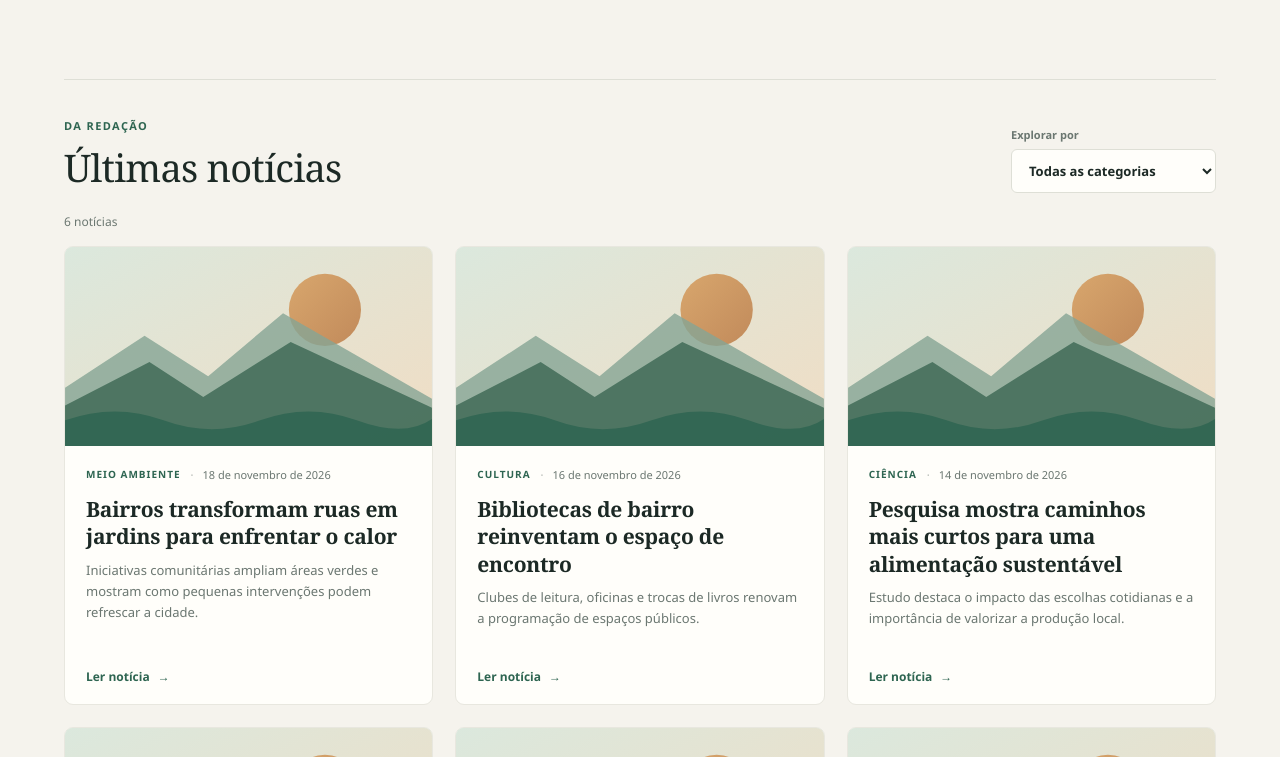
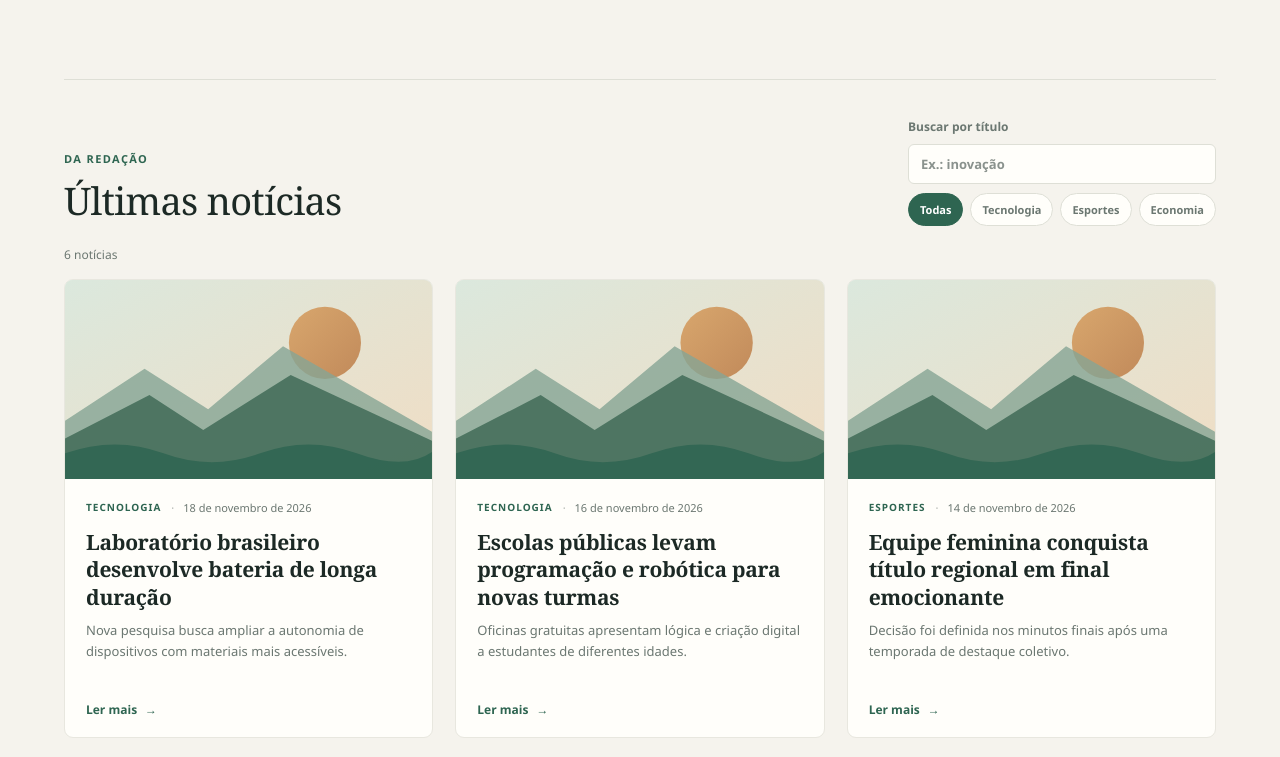
Before and after one commit to cadurosa/portal-not-cias-mvp, a plain HTML site: page index.html in a window 1280 px wide. Shown: the part 533-1290 px from the top of the page. Drawn offline with Linux system fonts and the light colour scheme.

Commit message:
feat: add category and title filters
Co-authored-by: Copilot <223556219+Copilot@users.noreply.github.com>

```diff
--- a/index.html
+++ b/index.html
@@ -8,7 +8,7 @@
   <title>Panorama — Notícias e ideias</title>
   <link rel="icon" href="assets/placeholder.svg" type="image/svg+xml">
   <link rel="stylesheet" href="styles.css">
-  <script src="noticias.js" defer></script>
+  <script src="script.js" defer></script>
 </head>
 <body>
   <header class="site-header">
@@ -32,17 +32,21 @@
           <p class="eyebrow section-eyebrow">Da redação</p>
           <h2 id="news-heading">Últimas notícias</h2>
         </div>
-        <label class="filter-label" for="category-filter">
-          <span>Explorar por</span>
-          <select id="category-filter" aria-label="Filtrar notícias por categoria">
-            <option value="todas">Todas as categorias</option>
-          </select>
-        </label>
+        <div class="filter-panel">
+          <label class="search-label" for="news-search">Buscar por título</label>
+          <input id="news-search" class="search-input" type="search" placeholder="Ex.: inovação" autocomplete="off">
+          <div class="category-controls" role="group" aria-label="Filtrar notícias por categoria">
+            <button class="category-button" type="button" data-category="Todas" aria-pressed="true">Todas</button>
+            <button class="category-button" type="button" data-category="Tecnologia" aria-pressed="false">Tecnologia</button>
+            <button class="category-button" type="button" data-category="Esportes" aria-pressed="false">Esportes</button>
+            <button class="category-button" type="button" data-category="Economia" aria-pressed="false">Economia</button>
+          </div>
+        </div>
       </div>
 
       <p id="results-count" class="results-count" aria-live="polite"></p>
       <div id="news-list" class="news-grid" aria-live="polite"></div>
-      <p id="empty-state" class="empty-state" hidden>Nenhuma notícia encontrada nesta categoria.</p>
+      <p id="empty-state" class="empty-state" hidden>Nenhuma notícia encontrada. Tente outra categoria ou busca.</p>
     </section>
   </main>
 
--- a/noticias.js
+++ /dev/null
@@ -1,203 +0,0 @@
-const noticias = [
-  {
-    id: 1,
-    title: "Bairros transformam ruas em jardins para enfrentar o calor",
-    category: "Meio ambiente",
-    date: "2026-11-18",
-    summary: "Iniciativas comunitárias ampliam áreas verdes e mostram como pequenas intervenções podem refrescar a cidade.",
-    content: [
-      "Em diferentes bairros, moradores estão se unindo para transformar calçadas, terrenos antes abandonados e pequenos recuos em espaços verdes. A ideia é simples: plantar espécies nativas, criar áreas de sombra e aproximar as pessoas da natureza sem esperar por grandes obras.",
-      "Além de deixar as ruas mais agradáveis, árvores e jardins ajudam a reduzir a temperatura local e atraem polinizadores. Em alguns projetos, os próprios vizinhos cuidam das mudas e organizam mutirões para manter os espaços.",
-      "Especialistas lembram que o planejamento é essencial. Escolher espécies adequadas ao clima e prever a manutenção faz com que as iniciativas tragam benefícios duradouros para toda a comunidade."
-    ],
-    image: "assets/placeholder.svg"
-  },
-  {
-    id: 2,
-    title: "Bibliotecas de bairro reinventam o espaço de encontro",
-    category: "Cultura",
-    date: "2026-11-16",
-    summary: "Clubes de leitura, oficinas e trocas de livros renovam a programação de espaços públicos.",
-    content: [
-      "As bibliotecas de bairro estão abrindo as portas para atividades que vão além do empréstimo de livros. Rodas de conversa, clubes de leitura e oficinas criativas aproximam públicos de todas as idades e fazem desses espaços pontos de encontro no cotidiano.",
-      "Muitas programações são construídas com a participação dos próprios moradores. A troca de livros, por exemplo, convida visitantes a compartilhar histórias e descobrir autores que talvez não encontrassem nas prateleiras.",
-      "Com iniciativas acessíveis e uma agenda diversa, as bibliotecas reafirmam seu papel como espaços públicos de aprendizagem, convivência e imaginação."
-    ],
-    image: "assets/placeholder.svg"
-  },
-  {
-    id: 3,
-    title: "Pesquisa mostra caminhos mais curtos para uma alimentação sustentável",
-    category: "Ciência",
-    date: "2026-11-14",
-    summary: "Estudo destaca o impacto das escolhas cotidianas e a importância de valorizar a produção local.",
-    content: [
-      "Uma nova pesquisa sobre hábitos alimentares aponta que escolhas práticas, feitas no dia a dia, podem contribuir para sistemas de alimentação mais sustentáveis. O estudo destaca a diversidade de alimentos, o aproveitamento integral e a proximidade entre produção e consumo.",
-      "Pesquisadores ressaltam que não existe uma solução única: a realidade de cada região e o acesso a alimentos precisam ser considerados. Feiras locais e redes de produtores podem ajudar a criar alternativas adequadas a cada comunidade.",
-      "O trabalho também reforça a importância de combinar informação clara com políticas que facilitem o acesso a opções saudáveis e produzidas de forma responsável."
-    ],
-    image: "assets/placeholder.svg"
-  },
-  {
-    id: 4,
-    title: "Ciclovias conectadas mudam a rotina de quem pedala",
-    category: "Cidades",
-    date: "2026-11-12",
-    summary: "Novos trechos planejados em conjunto facilitam deslocamentos e conectam diferentes regiões.",
-    content: [
-      "Quando trechos de ciclovia se conectam, pedalar deixa de ser apenas uma opção para trajetos curtos e passa a integrar a rotina de mais pessoas. Em várias cidades, planos recentes priorizam ligações entre bairros, terminais de transporte e áreas de trabalho.",
-      "Quem usa a bicicleta diariamente diz que a continuidade dos caminhos traz mais previsibilidade para os percursos. A sinalização, a iluminação e a manutenção também são aspectos importantes para tornar a experiência mais confortável.",
-      "A participação de moradores no planejamento ajuda a identificar os trajetos mais úteis e a orientar melhorias futuras na infraestrutura."
-    ],
-    image: "assets/placeholder.svg"
-  },
-  {
-    id: 5,
-    title: "Festival independente leva música a espaços pouco convencionais",
-    category: "Cultura",
-    date: "2026-11-10",
-    summary: "Apresentações em praças e centros comunitários aproximam artistas locais de novos públicos.",
-    content: [
-      "Uma programação musical independente está ocupando praças, centros comunitários e outros espaços do cotidiano. A proposta aproxima artistas locais do público e transforma lugares familiares em palcos para novas descobertas.",
-      "Além dos shows, o festival oferece conversas com músicos e atividades para quem quer conhecer os bastidores da produção cultural. A entrada gratuita ou a preços acessíveis amplia as oportunidades de participação.",
-      "Organizadores e artistas veem a iniciativa como uma forma de fortalecer a cena local e incentivar encontros entre diferentes gerações e estilos musicais."
-    ],
-    image: "assets/placeholder.svg"
-  },
-  {
-    id: 6,
-    title: "Observação do céu convida curiosos a descobrir a astronomia",
-    category: "Ciência",
-    date: "2026-11-08",
-    summary: "Encontros gratuitos em parques oferecem telescópios e conversas para quem quer olhar as estrelas.",
-    content: [
-      "Em encontros abertos ao público, voluntários levam telescópios a parques e praças para apresentar o céu noturno a quem passa. Não é preciso ter experiência: a atividade começa com perguntas simples e observações a olho nu.",
-      "As sessões ajudam a reconhecer constelações, acompanhar o movimento aparente dos astros e compreender fenômenos que muitas vezes parecem distantes. O contato direto com os instrumentos também desperta a curiosidade de crianças e adultos.",
-      "A programação depende das condições do tempo e é divulgada com antecedência pelos organizadores. Quem participa pode levar perguntas e compartilhar a experiência com outras pessoas."
-    ],
-    image: "assets/placeholder.svg"
-  }
-];
-
-const newsList = document.querySelector("#news-list");
-const categoryFilter = document.querySelector("#category-filter");
-const resultsCount = document.querySelector("#results-count");
-const emptyState = document.querySelector("#empty-state");
-const articleDialog = document.querySelector("#article-dialog");
-const closeDialogButton = document.querySelector(".dialog-close");
-const dateFormatter = new Intl.DateTimeFormat("pt-BR", {
-  day: "numeric",
-  month: "long",
-  year: "numeric"
-});
-
-function formatDate(date) {
-  return dateFormatter.format(new Date(`${date}T12:00:00`));
-}
-
-function createNewsCard(noticia) {
-  const card = document.createElement("article");
-  card.className = "news-card";
-
-  const image = document.createElement("img");
-  image.className = "card-image";
-  image.src = noticia.image;
-  image.alt = "";
-  image.loading = "lazy";
-
-  const body = document.createElement("div");
-  body.className = "card-body";
-
-  const meta = document.createElement("div");
-  meta.className = "card-meta";
-
-  const category = document.createElement("span");
-  category.className = "article-category";
-  category.textContent = noticia.category;
-
-  const date = document.createElement("time");
-  date.className = "article-date";
-  date.dateTime = noticia.date;
-  date.textContent = formatDate(noticia.date);
-
-  const title = document.createElement("h3");
-  title.className = "card-title";
-  title.textContent = noticia.title;
-
-  const summary = document.createElement("p");
-  summary.className = "card-summary";
-  summary.textContent = noticia.summary;
-
-  const readButton = document.createElement("button");
-  readButton.className = "read-button";
-  readButton.type = "button";
-  readButton.textContent = "Ler notícia";
-  readButton.setAttribute("aria-label", `Ler notícia: ${noticia.title}`);
-  readButton.addEventListener("click", () => openArticle(noticia));
-
-  meta.append(category, date);
-  body.append(meta, title, summary, readButton);
-  card.append(image, body);
-  return card;
-}
-
-function renderNews() {
-  const selectedCategory = categoryFilter.value;
-  const filteredNews = noticias.filter(
-    (noticia) => selectedCategory === "todas" || noticia.category === selectedCategory
-  );
-
-  newsList.replaceChildren(...filteredNews.map(createNewsCard));
-  resultsCount.textContent = `${filteredNews.length} ${filteredNews.length === 1 ? "notícia" : "notícias"}`;
-  emptyState.hidden = filteredNews.length !== 0;
-  newsList.hidden = filteredNews.length === 0;
-}
-
-function openArticle(noticia) {
-  document.querySelector("#dialog-image").src = noticia.image;
-  document.querySelector("#dialog-category").textContent = noticia.category;
-
-  const date = document.querySelector("#dialog-date");
-  date.dateTime = noticia.date;
-  date.textContent = formatDate(noticia.date);
-
-  document.querySelector("#dialog-title").textContent = noticia.title;
-  document.querySelector("#dialog-summary").textContent = noticia.summary;
-  document.querySelector("#dialog-text").replaceChildren(
-    ...noticia.content.map((paragraphText) => {
-      const paragraph = document.createElement("p");
-      paragraph.textContent = paragraphText;
-      return paragraph;
-    })
-  );
-
-  articleDialog.showModal();
-  closeDialogButton.focus();
-}
-
-for (const category of [...new Set(noticias.map((noticia) => noticia.category))]) {
-  const option = document.createElement("option");
-  option.value = category;
-  option.textContent = category;
-  categoryFilter.append(option);
-}
-
-categoryFilter.addEventListener("change", renderNews);
-closeDialogButton.addEventListener("click", () => articleDialog.close());
-articleDialog.addEventListener("cancel", (event) => {
-  event.preventDefault();
-  articleDialog.close();
-});
-articleDialog.addEventListener("keydown", (event) => {
-  if (event.key === "Escape") {
-    event.preventDefault();
-    articleDialog.close();
-  }
-});
-articleDialog.addEventListener("click", (event) => {
-  if (event.target === articleDialog) {
-    articleDialog.close();
-  }
-});
-
-renderNews();
--- /dev/null
+++ b/script.js
@@ -0,0 +1,204 @@
+const noticias = [
+  {
+    id: 1,
+    title: "Laboratório brasileiro desenvolve bateria de longa duração",
+    category: "Tecnologia",
+    date: "2026-11-18",
+    summary: "Nova pesquisa busca ampliar a autonomia de dispositivos com materiais mais acessíveis.",
+    content: [
+      "Uma equipe de pesquisadores brasileiros apresentou um protótipo de bateria que mantém o desempenho por mais ciclos de recarga. O projeto usa materiais abundantes e métodos de fabricação pensados para facilitar a produção em escala.",
+      "Os próximos testes vão avaliar a eficiência em diferentes temperaturas e condições de uso. A equipe também pretende compartilhar os resultados com empresas interessadas em desenvolver aplicações para dispositivos portáteis."
+    ],
+    image: "assets/placeholder.svg"
+  },
+  {
+    id: 2,
+    title: "Escolas públicas levam programação e robótica para novas turmas",
+    category: "Tecnologia",
+    date: "2026-11-16",
+    summary: "Oficinas gratuitas apresentam lógica e criação digital a estudantes de diferentes idades.",
+    content: [
+      "Uma rede de escolas públicas iniciou oficinas de programação e robótica com atividades práticas para estudantes. Os grupos constroem protótipos, aprendem conceitos de lógica e trabalham em conjunto para resolver desafios.",
+      "Educadores destacam que o objetivo é estimular a criatividade e a autonomia, sem exigir experiência prévia. Ao fim do semestre, as turmas vão apresentar seus projetos para famílias e para a comunidade escolar."
+    ],
+    image: "assets/placeholder.svg"
+  },
+  {
+    id: 3,
+    title: "Equipe feminina conquista título regional em final emocionante",
+    category: "Esportes",
+    date: "2026-11-14",
+    summary: "Decisão foi definida nos minutos finais após uma temporada de destaque coletivo.",
+    content: [
+      "A equipe feminina da cidade conquistou o campeonato regional depois de uma final disputada até os últimos minutos. O grupo virou o placar na etapa final, diante de uma torcida que lotou o ginásio.",
+      "A campanha foi marcada pela consistência defensiva e pela participação de atletas jovens. A comissão técnica agora prepara o elenco para a próxima etapa da competição."
+    ],
+    image: "assets/placeholder.svg"
+  },
+  {
+    id: 4,
+    title: "Corrida comunitária reúne moradores em parque renovado",
+    category: "Esportes",
+    date: "2026-11-12",
+    summary: "Evento gratuito oferece percursos para iniciantes, famílias e corredores experientes.",
+    content: [
+      "Centenas de moradores participaram de uma corrida comunitária realizada no parque municipal. O evento ofereceu diferentes distâncias e uma caminhada acessível para quem preferiu aproveitar o percurso em ritmo tranquilo.",
+      "Voluntários e organizações locais ajudaram a orientar os participantes e distribuir água. A iniciativa também marcou a reabertura de áreas do parque que passaram por melhorias recentes."
+    ],
+    image: "assets/placeholder.svg"
+  },
+  {
+    id: 5,
+    title: "Pequenos negócios ampliam vendas com feira de produtores locais",
+    category: "Economia",
+    date: "2026-11-10",
+    summary: "Encontro aproxima empreendedores dos consumidores e movimenta o comércio do bairro.",
+    content: [
+      "Uma feira semanal de produtores locais vem ajudando pequenos negócios a encontrar novos clientes. Alimentos, artesanato e produtos feitos na região ocupam as bancas, em um espaço que também recebe música e atividades para as famílias.",
+      "Os empreendedores dizem que a venda direta permite apresentar melhor seus produtos e entender o que os consumidores procuram. A organização estuda ampliar a programação e incluir novos expositores nos próximos meses."
+    ],
+    image: "assets/placeholder.svg"
+  },
+  {
+    id: 6,
+    title: "Cooperativa cria fundo para apoiar empreendedoras da região",
+    category: "Economia",
+    date: "2026-11-08",
+    summary: "Iniciativa combina microcrédito, orientação financeira e encontros entre empreendedoras.",
+    content: [
+      "Uma cooperativa regional lançou um fundo de microcrédito voltado a empreendedoras que buscam investir ou organizar seus negócios. Além do financiamento, as participantes terão acesso a oficinas de planejamento e orientação financeira.",
+      "A iniciativa pretende fortalecer empresas locais e incentivar a troca de experiências. As primeiras vagas serão destinadas a projetos que ainda não têm acesso fácil a linhas tradicionais de crédito."
+    ],
+    image: "assets/placeholder.svg"
+  }
+];
+
+const newsList = document.querySelector("#news-list");
+const searchInput = document.querySelector("#news-search");
+const categoryButtons = [...document.querySelectorAll(".category-button")];
+const resultsCount = document.querySelector("#results-count");
+const emptyState = document.querySelector("#empty-state");
+const articleDialog = document.querySelector("#article-dialog");
+const closeDialogButton = document.querySelector(".dialog-close");
+const dateFormatter = new Intl.DateTimeFormat("pt-BR", {
+  day: "numeric",
+  month: "long",
+  year: "numeric"
+});
+let selectedCategory = "Todas";
+
+function formatDate(date) {
+  return dateFormatter.format(new Date(`${date}T12:00:00`));
+}
+
+function createNewsCard(noticia) {
+  const card = document.createElement("article");
+  card.className = "news-card";
+
+  const image = document.createElement("img");
+  image.className = "card-image";
+  image.src = noticia.image;
+  image.alt = "";
+  image.loading = "lazy";
+
+  const body = document.createElement("div");
+  body.className = "card-body";
+
+  const meta = document.createElement("div");
+  meta.className = "card-meta";
+
+  const category = document.createElement("span");
+  category.className = "article-category";
+  category.textContent = noticia.category;
+
+  const date = document.createElement("time");
+  date.className = "article-date";
+  date.dateTime = noticia.date;
+  date.textContent = formatDate(noticia.date);
+
+  const title = document.createElement("h3");
+  title.className = "card-title";
+  title.textContent = noticia.title;
+
+  const summary = document.createElement("p");
+  summary.className = "card-summary";
+  summary.textContent = noticia.summary;
+
+  const readButton = document.createElement("button");
+  readButton.className = "read-button";
+  readButton.type = "button";
+  readButton.textContent = "Ler mais";
+  readButton.setAttribute("aria-label", `Ler mais: ${noticia.title}`);
+  readButton.addEventListener("click", () => openArticle(noticia));
+
+  meta.append(category, date);
+  body.append(meta, title, summary, readButton);
+  card.append(image, body);
+  return card;
+}
+
+function renderNews() {
+  const searchTerm = searchInput.value.trim().toLocaleLowerCase("pt-BR");
+  const filteredNews = noticias.filter((noticia) => {
+    const matchesCategory = selectedCategory === "Todas" || noticia.category === selectedCategory;
+    const matchesTitle = noticia.title.toLocaleLowerCase("pt-BR").includes(searchTerm);
+    return matchesCategory && matchesTitle;
+  });
+
+  newsList.replaceChildren(...filteredNews.map(createNewsCard));
+  resultsCount.textContent = `${filteredNews.length} ${filteredNews.length === 1 ? "notícia" : "notícias"}`;
+  emptyState.hidden = filteredNews.length !== 0;
+  newsList.hidden = filteredNews.length === 0;
+}
+
+function openArticle(noticia) {
+  document.querySelector("#dialog-image").src = noticia.image;
+  document.querySelector("#dialog-category").textContent = noticia.category;
+
+  const date = document.querySelector("#dialog-date");
+  date.dateTime = noticia.date;
+  date.textContent = formatDate(noticia.date);
+
+  document.querySelector("#dialog-title").textContent = noticia.title;
+  document.querySelector("#dialog-summary").textContent = noticia.summary;
+  document.querySelector("#dialog-text").replaceChildren(
+    ...noticia.content.map((paragraphText) => {
+      const paragraph = document.createElement("p");
+      paragraph.textContent = paragraphText;
+      return paragraph;
+    })
+  );
+
+  articleDialog.showModal();
+  closeDialogButton.focus();
+}
+
+for (const button of categoryButtons) {
+  button.addEventListener("click", () => {
+    selectedCategory = button.dataset.category;
+    for (const categoryButton of categoryButtons) {
+      categoryButton.setAttribute("aria-pressed", String(categoryButton === button));
+    }
+    renderNews();
+  });
+}
+
+searchInput.addEventListener("input", renderNews);
+closeDialogButton.addEventListener("click", () => articleDialog.close());
+articleDialog.addEventListener("cancel", (event) => {
+  event.preventDefault();
+  articleDialog.close();
+});
+articleDialog.addEventListener("keydown", (event) => {
+  if (event.key === "Escape") {
+    event.preventDefault();
+    articleDialog.close();
+  }
+});
+articleDialog.addEventListener("click", (event) => {
+  if (event.target === articleDialog) {
+    articleDialog.close();
+  }
+});
+
+renderNews();
--- a/styles.css
+++ b/styles.css
@@ -25,7 +25,7 @@ body {
 }
 
 button,
-select {
+input {
   font: inherit;
 }
 
@@ -169,23 +169,57 @@ h1 span {
   letter-spacing: -0.8px;
 }
 
-.filter-label {
+.filter-panel {
   display: grid;
-  gap: 7px;
+  justify-items: end;
+  gap: 9px;
   color: var(--muted);
-  font-size: 11px;
+  font-size: 12px;
   font-weight: 600;
 }
 
-.filter-label select {
-  min-width: 205px;
-  padding: 11px 36px 11px 13px;
+.search-label {
+  justify-self: start;
+}
+
+.search-input {
+  width: min(100%, 360px);
+  padding: 10px 12px;
   border: 1px solid var(--line);
   border-radius: 6px;
   background: var(--surface);
   color: var(--ink);
   font-size: 13px;
+}
+
+.search-input::placeholder {
+  color: #8a928d;
+}
+
+.category-controls {
+  display: flex;
+  flex-wrap: wrap;
+  justify-content: flex-end;
+  gap: 7px;
+}
+
+.category-button {
+  padding: 8px 11px;
+  border: 1px solid var(--line);
+  border-radius: 999px;
+  background: var(--surface);
+  color: var(--muted);
+  font-size: 11px;
+  font-weight: 600;
   cursor: pointer;
+  transition: background-color 150ms ease, color 150ms ease, border-color 150ms ease;
+}
+
+.category-button:hover,
+.category-button[aria-pressed="true"] {
+  border-color: var(--green);
+  background: var(--green);
+  color: white;
 }
 
 .results-count {
@@ -470,9 +504,17 @@ h1 span {
     gap: 18px;
   }
 
-  .filter-label,
-  .filter-label select {
+  .filter-panel {
     width: 100%;
+    justify-items: stretch;
+  }
+
+  .search-input {
+    width: 100%;
+  }
+
+  .category-controls {
+    justify-content: flex-start;
   }
 
   .news-grid {
```
